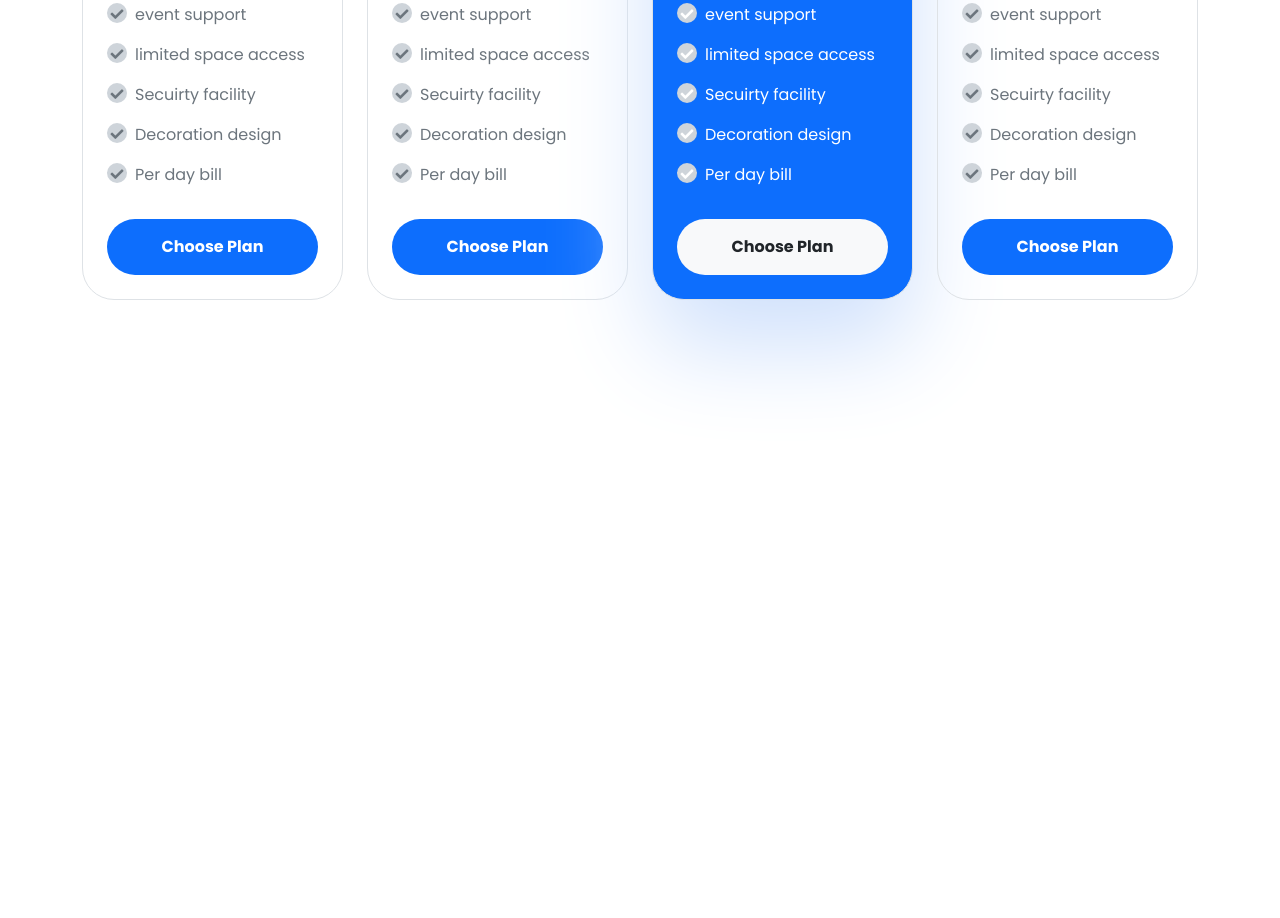
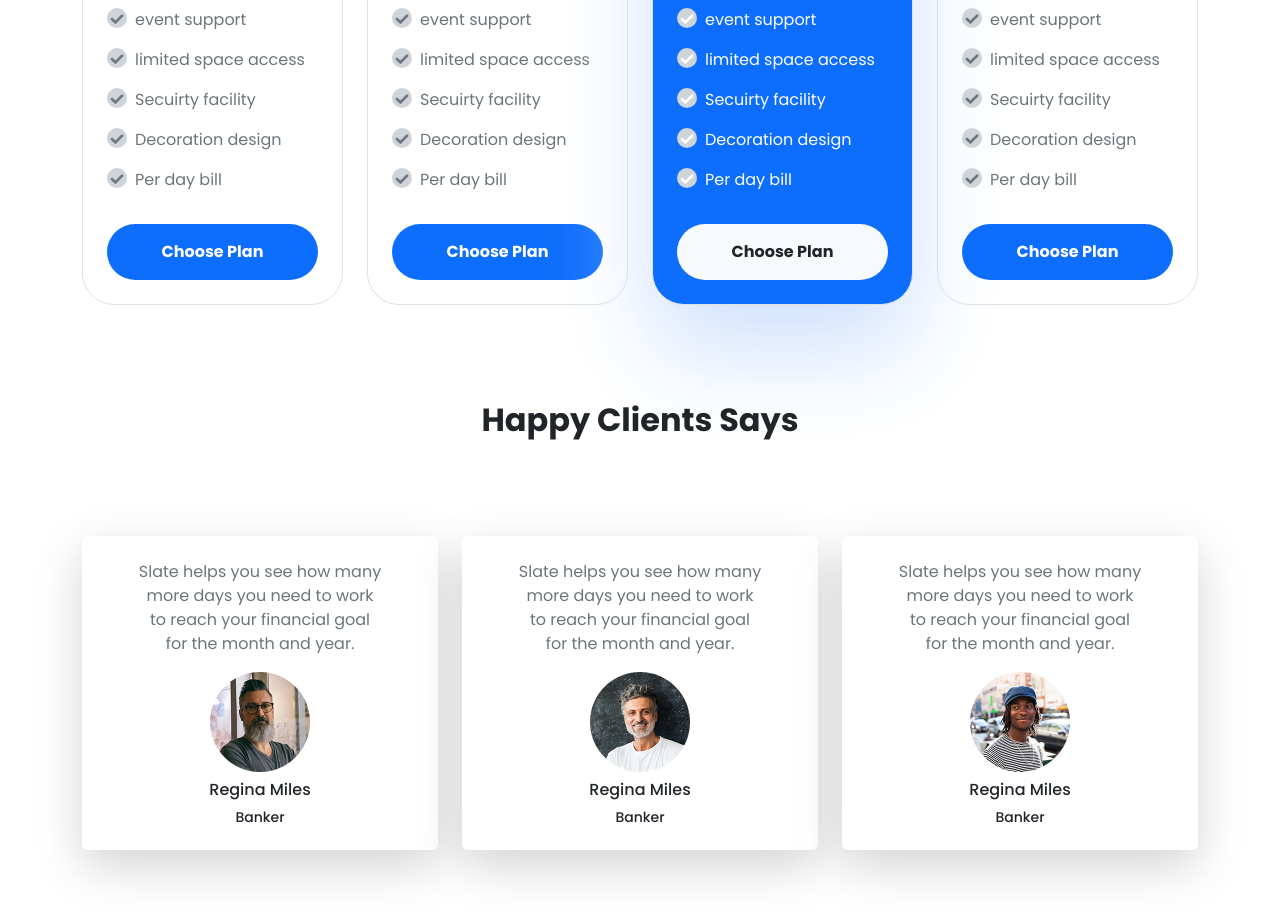
Before and after one commit to shifamony/kushiyara-convention-center, a plain HTML site: page index.html in a window 1280 px wide. Shown: the part 1861-2779 px from the top of the page. Before the commit the page ends 2401 px from the top, so only its background shows below. Drawn offline with Linux system fonts and the light colour scheme.

Commit message:
add client section

```diff
--- a/index.html
+++ b/index.html
@@ -135,9 +135,9 @@
         <!--======================= EXPLORE ALBUM ==============================-->
         <section class="mt-5 pt-5">
           <div class="container">
-            <h1 class="text-center display-5 fw-bold text-capitalize mb-5">Our package
+            <h1 class="text-center fs-2 fw-bold text-capitalize mb-4">Our package
             </h1>
-            <div class="row g-4">
+            <div class="row g-4 py-5">
               <div class="col-lg-3 col-md-6 col-sm-12">
                  <div class="one price-wrap border p-4 rounded-5">
                   <h3 class="fw-bold mb-4">$300</h3>
@@ -269,10 +269,56 @@
              <div class="choose-bt d-flex justify-content-center bg-primary py-3 px-4  rounded-5"><a href="#" class="text-white fw-bold">Choose Plan</a></div>
             </div>
          </div>
-
             </div>
           </div>
         </section>
+  <!--===========  PRICE SECTION END  =========-->
+<section class="pt-5">
+  <div class="container">
+    <h1 class="text-center fs-2 fw-bold text-capitalize mb-5">Happy Clients says
+    </h1>
+    <div class="row row-cols-1 row-cols-sm-2 row-cols-md-3 g-4 py-5">
+      <div class="col ">
+        <div class="card pt-2 border-0 text-center shadow-lg">
+          <div class="card-body">
+            <p class="card-text text-muted w-75 m-auto mb-3">Slate helps you see how many more days you need to work to reach your financial goal for the month and year.
+            </p>
+          <img src="img/person 1.png" alt="">
+          <h5 class="mt-2 fs-6">Regina Miles</h5>
+          <h6><small>Banker</small></h6>
+          </div>
+        </div>
+      </div>
+
+      <div class="col">
+        <div class="card pt-2 border-0  text-center shadow-lg">
+          <div class="card-body">
+            <p class="card-text text-muted w-75 m-auto mb-3">Slate helps you see how many more days you need to work to reach your financial goal for the month and year.
+            </p>
+          <img src="img/person 2.png" alt="">
+          <h5 class="mt-2 fs-6">Regina Miles</h5>
+          <h6><small>Banker</small></h6>
+          </div>
+        </div>
+
+      </div>
+
+      <div class="col">
+        <div class="card pt-2 border-0  text-center shadow-lg">
+          <div class="card-body">
+            <p class="card-text text-muted w-75 m-auto mb-3">Slate helps you see how many more days you need to work to reach your financial goal for the month and year.
+            </p>
+          <img src="img/person 3.png" alt="">
+          <h5 class="mt-2 fs-6">Regina Miles</h5>
+          <h6><small>Banker</small></h6>
+          </div>
+        </div>
+      </div>
+
+    </div>
+  </div>
+</section>
+   <!--===========  CLIENT SECTION END  =========-->
   </main>
     <br><br><br><br><br><br><br><br><br><br>
 
```
